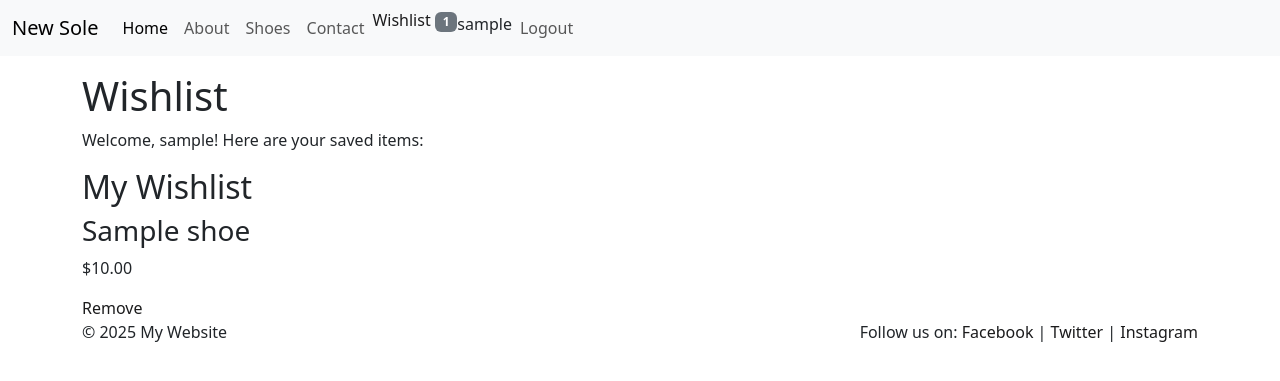
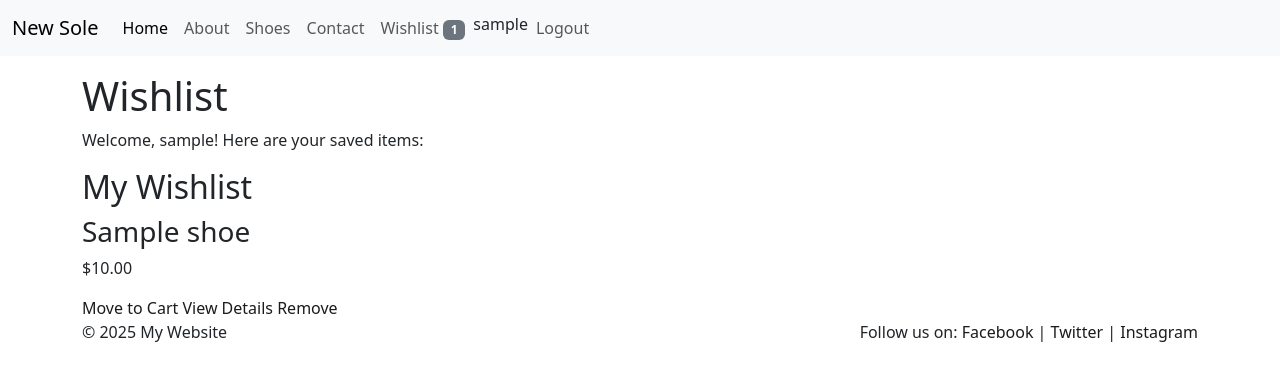
Before and after one commit to francesjgonzales/newsole2, a Django app: page /wishlist/ in a window 1280 px wide. Shown: the top 381 px of the page. Run offline with Django 4.2, Linux system fonts and the light colour scheme; a user stored in the database is signed in; tables that the repository leaves empty hold one stand-in row (values such as "Sample post"); some libraries are stand-ins or nearby versions.

Commit message:
added wishlist to cart

```diff
--- a/core/templates/navbar.html
+++ b/core/templates/navbar.html
@@ -35,9 +35,11 @@
                     <li class="nav-item">
                         <a class="nav-link" href="{% url 'contact_form' %}">Contact</a>
                     </li>
-                    <li><a href="{% url 'view_wishlist' %}">Wishlist
+                    <li class="nav-item">
+                        <a class="nav-link" href="{% url 'view_wishlist' %}">Wishlist
                             <span class="badge bg-secondary">{{ wishlist_items|length }}</span>
-                        </a></li>
+                        </a>
+                    </li>
                     {% if request.user.is_authenticated %}
                     <span class="my-1">{{request.user}}</span>
                     <li class="nav-item">
--- a/core/templates/wishlist.html
+++ b/core/templates/wishlist.html
@@ -22,7 +22,8 @@
         <p>${{ item.shoe.price }}</p>
     </div>
     <div>
-
+        <a href="{% url 'move_wishlist_to_cart' item.shoe.id %}">Move to Cart</a>
+        <a href="{% url 'shoe_detail' item.shoe.slug %}">View Details</a>
         <a href="{% url 'remove_from_wishlist' item.shoe.id %}">Remove</a>
 
     </div>
--- a/core/urls.py
+++ b/core/urls.py
@@ -13,6 +13,8 @@ urlpatterns = [
     path('cart/', views.view_cart, name='view_cart'),
     path('cart/add/<int:shoe_id>/', views.add_to_cart, name='add_cart'),
     path('cart/remove/<int:shoe_id>/', views.remove_from_cart, name='remove_from_cart'),
+    path('cart/move-to-wishlist/<int:shoe_id>/', views.move_cart_to_wishlist, name='move_cart_to_wishlist'),
+
 
     path('checkout/', views.checkout, name='checkout'),
 
@@ -21,10 +23,10 @@ urlpatterns = [
     path('logout/', auth_views.LogoutView.as_view(), name='logout'),
 
     path('wishlist/add/<int:shoe_id>/', views.add_to_wishlist, name='add_to_wishlist'),
+    path('wishlist/remove/<int:shoe_id>/', views.remove_from_wishlist, name='remove_from_wishlist'),
+    path('wishlist/', views.view_wishlist, name='view_wishlist'),
+    path('wishlist/move-to-cart/<int:shoe_id>/', views.move_wishlist_to_cart, name='move_wishlist_to_cart'),
 
-    path('wishlist/remove/<int:shoe_id>/', views.remove_from_wishlist, name='remove_from_wishlist'),
-
-    path('wishlist/', views.view_wishlist, name='view_wishlist'),
 
     path('password_reset/', auth_views.PasswordResetView.as_view(template_name='password_reset.html'), name='password_reset'),
     path('password_reset/done/', auth_views.PasswordResetDoneView.as_view(template_name='password_reset_done.html'), name='password_reset_done'),
--- a/core/views.py
+++ b/core/views.py
@@ -5,14 +5,21 @@ from django.conf import settings
 from django.contrib import messages
 from django.views.decorators.csrf import csrf_protect
 from core.forms import ContactForm
+
 from django.contrib.auth.forms import UserCreationForm
 from django.contrib.auth.models import User
 from django.contrib.auth.decorators import login_required
+
+from django.contrib.auth import login, authenticate
+from django.contrib.auth.forms import UserCreationForm
+from django.conf import settings
 from django.core.mail import send_mail
+from django.contrib import messages
 from .utils import send_welcome_email
 
+
 from .models import Shoe, Wishlist, Cart
-
+# Home functionality
 def home(request):
     popular = Shoe.objects.filter(categories__contains='POPULAR')  # Fetch the specific shoe by ID
     return render(request, 'home.html', {"shoes": popular})
@@ -28,6 +35,39 @@ def shoe_detail(request, slug):
     shoe = Shoe.objects.get(slug=slug)  # Fetch the specific shoe by slug
     return render(request, 'shoe_detail.html', {"shoe": shoe})
 
+
+# Wishlist functionality
+@login_required(login_url='login')
+def add_to_wishlist(request, shoe_id):
+    shoe = get_object_or_404(Shoe, id=shoe_id)
+    wishlist_item, created = Wishlist.objects.get_or_create(user=request.user, shoe=shoe)
+
+    if created:
+        messages.success(request, f"{shoe.name} has been added to your wishlist!")
+    else:
+        messages.info(request, f"{shoe.name} is already in your wishlist.")
+
+    return redirect('shoe_list')  # Change to where you want to redirect
+
+@login_required(login_url='login')
+def view_wishlist(request):
+    items = Wishlist.objects.filter(user=request.user)
+    return render(request, 'wishlist.html', {'items': items})
+
+def remove_from_wishlist(request, shoe_id):
+    shoe = get_object_or_404(Shoe, id=shoe_id)
+    wishlist_item = Wishlist.objects.filter(user=request.user, shoe=shoe).first()
+
+    if wishlist_item:
+        wishlist_item.delete()
+        messages.success(request, f"{shoe.name} has been removed from your wishlist.")
+    else:
+        messages.error(request, "Item not found in your wishlist.")
+
+    return redirect('view_wishlist')
+
+
+# Cart functionality
 @login_required(login_url='login')
 def add_to_cart(request, shoe_id):
     shoe = get_object_or_404(Shoe, id=shoe_id)
@@ -48,17 +88,26 @@ def add_to_cart(request, shoe_id):
 
     return redirect('view_cart')  # redirect instead of rendering
 
-def remove_from_wishlist(request, shoe_id):
-    shoe = get_object_or_404(Shoe, id=shoe_id)
-    wishlist_item = Wishlist.objects.filter(user=request.user, shoe=shoe).first()
+@login_required(login_url='login')
+def view_cart(request):
+    cart = request.session.get('cart', {})
+    cart_number = True if cart else False
+    cart_number = bool(cart)
 
-    if wishlist_item:
-        wishlist_item.delete()
-        messages.success(request, f"{shoe.name} has been removed from your wishlist.")
-    else:
-        messages.error(request, "Item not found in your wishlist.")
+    shoes = Shoe.objects.filter(id__in=cart.keys())
+    cart_total = 0
 
-    return redirect('view_wishlist')
+    for shoe in shoes:
+        quantity = cart[str(shoe.id)]
+        shoe.cart_quantity = quantity
+        shoe.line_total = shoe.price * quantity
+        cart_total += shoe.line_total
+
+    return render(request, 'cart.html', {
+        "shoes": shoes,
+        "cart_total": cart_total,
+        "cart_number": cart_number
+    })
 
 def remove_from_cart(request, shoe_id):
     shoe = get_object_or_404(Shoe, id=shoe_id)
@@ -90,27 +139,6 @@ def remove_from_cart(request, shoe_id):
 
     return redirect('view_cart')
 
-@login_required(login_url='login')
-def view_cart(request):
-    cart = request.session.get('cart', {})
-    cart_number = True if cart else False
-    cart_number = bool(cart)
-
-    shoes = Shoe.objects.filter(id__in=cart.keys())
-    cart_total = 0
-
-    for shoe in shoes:
-        quantity = cart[str(shoe.id)]
-        shoe.cart_quantity = quantity
-        shoe.line_total = shoe.price * quantity
-        cart_total += shoe.line_total
-
-    return render(request, 'cart.html', {
-        "shoes": shoes,
-        "cart_total": cart_total,
-        "cart_number": cart_number
-    })
-
 @login_required
 def checkout(request):
     checkout = request.session.get('cart', [])
@@ -120,51 +148,59 @@ def checkout(request):
     return render(request, 'checkout.html', {"shoes": shoes, "total_price": total_price})
 
 
-@csrf_protect
-def contact_form(request):
-    if request.method == "POST":
-        form = ContactForm(request.POST)
-        if form.is_valid():
-            form.save()
-            messages.success(request, "Your message has been sent successfully!")
-            return redirect(reverse('home'))
-        else:
-            # Return the form with errors and user input preserved
-            return render(request, 'contact.html', {'form': form})
-    else:
-        form = ContactForm()
-        return render(request, 'contact.html', {'form': form})
-
+# Move Wishlist to Cart functionality
 @login_required(login_url='login')
-def add_to_wishlist(request, shoe_id):
-    shoe = get_object_or_404(Shoe, id=shoe_id)
-    wishlist_item, created = Wishlist.objects.get_or_create(user=request.user, shoe=shoe)
-
-    if created:
-        messages.success(request, f"{shoe.name} has been added to your wishlist!")
-    else:
-        messages.info(request, f"{shoe.name} is already in your wishlist.")
-
-    return redirect('shoe_list')  # Change to where you want to redirect
-
-@login_required(login_url='login')
-def view_wishlist(request):
-    items = Wishlist.objects.filter(user=request.user)
-    return render(request, 'wishlist.html', {'items': items})
-
-def remove_from_wishlist(request, shoe_id):
+def move_wishlist_to_cart(request, shoe_id):
     shoe = get_object_or_404(Shoe, id=shoe_id)
     wishlist_item = Wishlist.objects.filter(user=request.user, shoe=shoe).first()
 
     if wishlist_item:
-        wishlist_item.delete()
-        messages.success(request, f"{shoe.name} has been removed from your wishlist.")
+        wishlist_item.delete()  # Remove from wishlist
+        messages.success(request, f"{shoe.name} has been moved to your cart.")
     else:
         messages.error(request, "Item not found in your wishlist.")
 
+    cart_item, created = Cart.objects.get_or_create(user=request.user, shoe=shoe)
+    if not created:
+        cart_item.shoe_id += 1
+        cart_item.save()
+
+    cart = request.session.get('cart', {})
+    shoe_id_str = str(shoe_id)
+
+    if shoe_id_str in cart:
+        cart[shoe_id_str] += 1
+    else:
+        cart[shoe_id_str] = 1
+
+    request.session['cart'] = cart
+    request.session.modified = True  # mark session as changed
+
+    return redirect('view_cart')
+
+# Move Cart to Wishlist functionality
+@login_required(login_url='login')
+def move_cart_to_wishlist(request, shoe_id):
+    cart = request.session.get('cart', {})
+    shoe_id_str = str(shoe_id)
+
+    if shoe_id_str in cart:
+        del cart[shoe_id_str]  # Remove from cart
+        request.session['cart'] = cart
+        request.session.modified = True # mark session as changed
+        shoe = get_object_or_404(Shoe, id=shoe_id)
+        wishlist_item, created = Wishlist.objects.get_or_create(user=request.user, shoe=shoe)
+
+        if created:
+            messages.success(request, f"{shoe.name} has been moved to your wishlist!")
+        else:
+            messages.info(request, f"{shoe.name} is already in your wishlist.")
+    else:
+        messages.error(request, "Item not found in your cart.")
+
     return redirect('view_wishlist')
 
-# Basic user sign-up
+# User Signup
 @csrf_protect
 def signup(request):
     if request.method == "POST":
@@ -186,3 +222,19 @@ def signup(request):
     else:
         form = UserCreationForm()
     return render(request, 'signup.html', {'form': form})
+
+# Contact Form
+@csrf_protect
+def contact_form(request):
+    if request.method == "POST":
+        form = ContactForm(request.POST)
+        if form.is_valid():
+            form.save()
+            messages.success(request, "Your message has been sent successfully!")
+            return redirect(reverse('home'))
+        else:
+            # Return the form with errors and user input preserved
+            return render(request, 'contact.html', {'form': form})
+    else:
+        form = ContactForm()
+        return render(request, 'contact.html', {'form': form})
```
Also changed, not shown: core/static/css/style.css (+42 -5 lines), core/templates/cart.html (+2 -47 lines), core/templates/home.html (+19 -14 lines), 1 other file.
